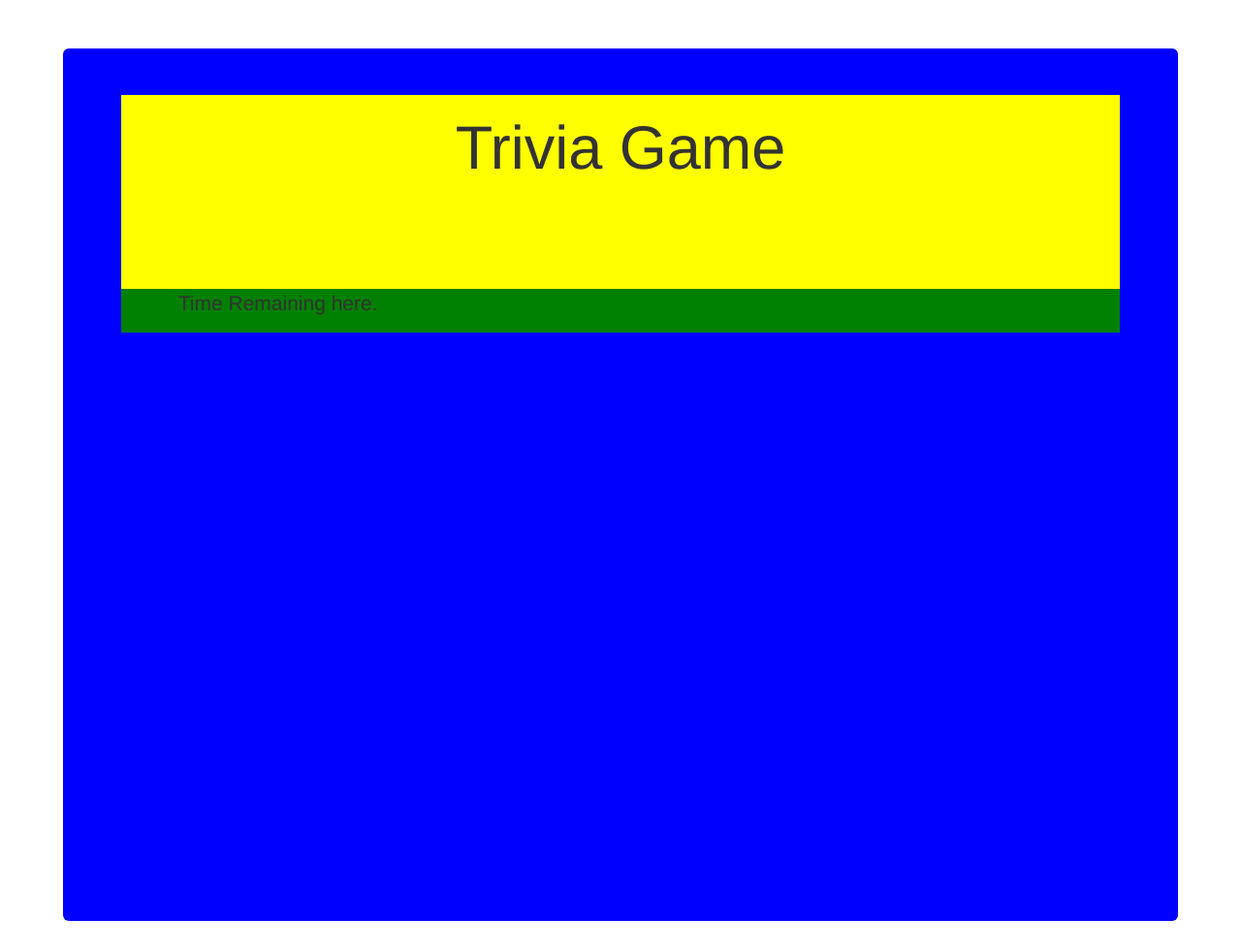
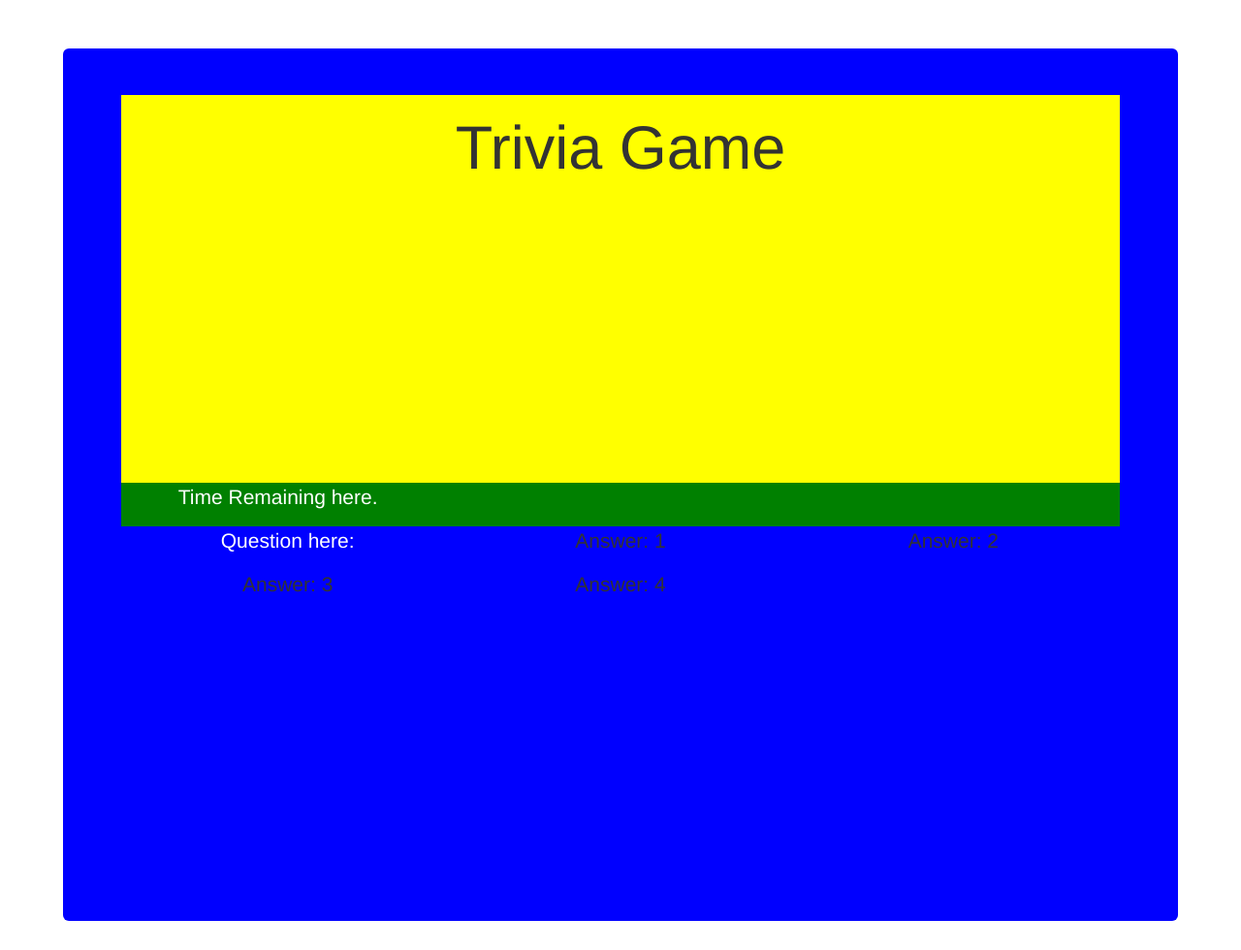
Before and after one commit to ait530/TriviaGame, a PHP site: page / in a window 1280 px wide. Shown: the whole page at 97% size. Run offline with PHP 8.4, Linux system fonts and the light colour scheme; some libraries are stand-ins or nearby versions.

Commit message:
skeleton of game added

```diff
--- a/assets/css/style.css
+++ b/assets/css/style.css
@@ -39,8 +39,9 @@
 
 #main-Header {
 
-  height:200px;
+  height:400px;
   background-color:yellow;
+
 
 
 }
@@ -50,5 +51,52 @@
 #time-Remaining {
 
   background-color:green;
+  color:white;
 
 }
+
+
+#question {
+
+  background-color:red;
+  color:white;
+
+
+}
+
+
+#answer1 {
+
+  background-color: purple;
+
+
+}
+
+
+
+#answer2 {
+
+  background-color: purple;
+
+
+}
+
+
+
+#answer3 {
+
+  background-color: purple;
+
+
+
+}
+
+
+
+#answer4 {
+
+  background-color: purple;
+
+
+
+}
--- a/index.html
+++ b/index.html
@@ -51,6 +51,55 @@
 
 
 
+    <div id="question">
+      <div class=">row">
+        <div class="col-lg-4">
+          <p>Question here:</p>
+        </div>
+      </div>
+    </div>
+
+    <div id="answer1">
+      <div class=">row">
+        <div class="col-lg-4">
+          <p>Answer: 1</p>
+        </div>
+      </div>
+    </div>
+
+    <div id="answer2">
+      <div class=">row">
+        <div class="col-lg-4">
+          <p>Answer: 2</p>
+        </div>
+      </div>
+    </div>
+
+
+    <div id="answer3">
+      <div class=">row">
+        <div class="col-lg-4">
+          <p>Answer: 3</p>
+        </div>
+      </div>
+    </div>
+
+
+
+    <div id="answer4">
+      <div class=">row">
+        <div class="col-lg-4">
+          <p>Answer: 4</p>
+        </div>
+      </div>
+    </div>
+
+
+
+
+
+
+
   </div>
 
 
```
